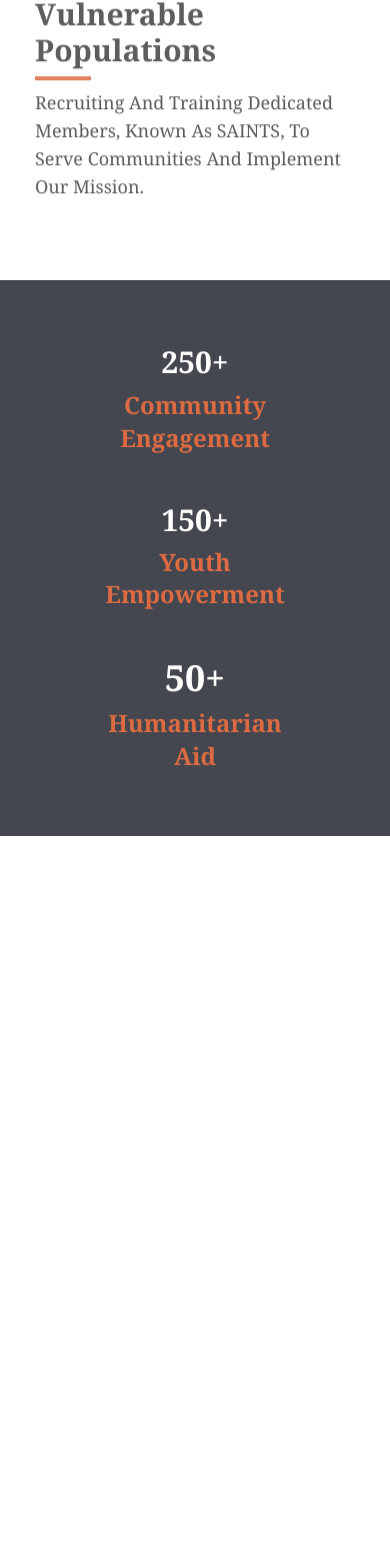
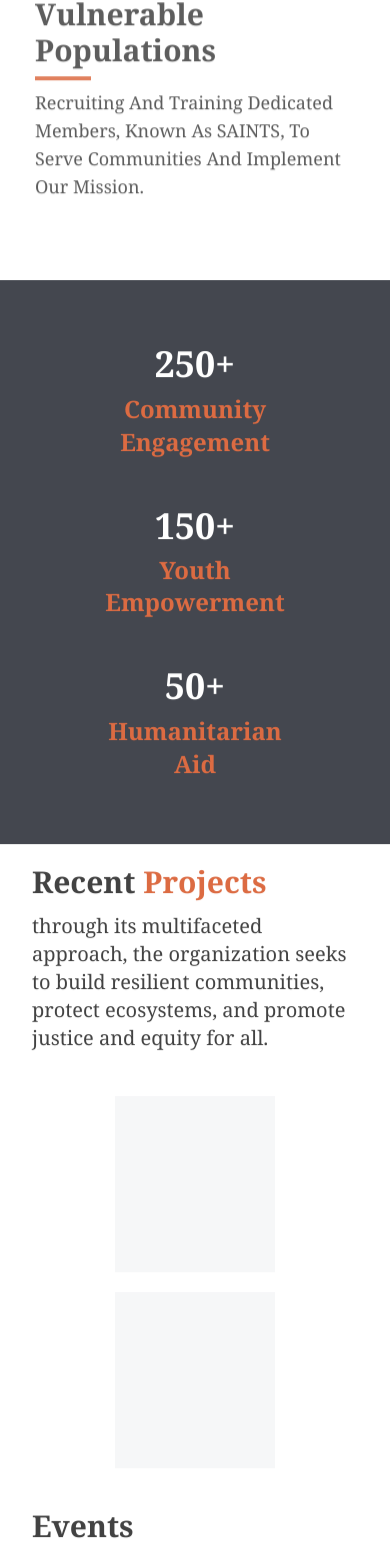
Before and after one commit to RobustTechLiberia/saints_of_humanity, a React (Vite) app: page /#/ in a window 390 px wide. Shown: the part 2223-3787 px from the top of the page. Before the commit the page ends 3059 px from the top, so only its background shows below. Built offline with nearby package versions, Linux system fonts and the light colour scheme.

Commit message:
deployment

```diff
--- a/src/Pages/home.jsx
+++ b/src/Pages/home.jsx
@@ -4,10 +4,11 @@ import Banner from "../components/banner";
 import Section from "../components/content";
 import AboutSection from "../components/about_section";
 import MainSection from "../components/mainsection";
+import RecentProjects from "../components/recent_projects";
 // import HeroImage from "../components/hero_image";
 // import FAQ from "../components/faq";
 // import Footer from "../components/footer";
-// import seoImage from "../assets/hero.png";
+import seoImage from "../assets/images/logo.png";
 
 class HomePage extends React.Component {
   render() {
@@ -26,12 +27,13 @@ class HomePage extends React.Component {
           content="Supporting vulnerable communities through education, healthcare, and humanitarian outreach."
         />
         <meta property="og:type" content="website" />
-        {/* <meta property="og:image" content={seoImage} /> */}
+        <meta property="og:image" content={seoImage} />
         <NavBar />
         <Banner />
         <Section />
         <AboutSection />
         <MainSection />
+        <RecentProjects />
         {/* <Footer /> */}
       </div>
     );
--- a/src/components/content.jsx
+++ b/src/components/content.jsx
@@ -29,7 +29,7 @@ class Section extends React.Component {
                 </p>
               </div>
               <div
-                className="h-96 w-full max-w-[23.5rem] bg-gray-950 bg-blend-overlay bg-cover bg-top bg-no-repeat md:max-w-none md:flex-1 lg:w-[44rem] lg:flex-none"
+                className="h-96 w-full max-w-[23.5rem] bg-gray-950 bg-blend-overlay bg-cover bg-top bg-no-repeat md:max-w-none md:flex-1 lg:w-162 lg:flex-none"
                 id="content"
               >
                 <h1 className="mx-6 mt-10 font-serif text-3xl font-semibold capitalize text-orange-700 sm:mx-10 md:text-4xl">
--- a/src/components/mainsection.jsx
+++ b/src/components/mainsection.jsx
@@ -4,11 +4,11 @@ class MainSection extends React.Component {
   render() {
     return (
       <>
-        <div className="bg-gray-950 md:h-80 h-auto py-16 md:py-0">
+        <div className="bg-gray-950 md:h-60 h-auto py-16 md:py-0">
           <div className="flex flex-wrap md:justify-evenly justify-center gap-12 md:gap-0 px-4 max-w-7xl mx-auto h-full items-center">
             <div className="min-w-[200px] flex flex-col items-center">
               <span className="text-center text-orange-600 md:text-2xl text-2xl capitalize font-serif font-semibold leading-snug">
-                <span className="text-white md:text-5xl text-3xl block font-serif">
+                <span className="text-white md:text-5xl text-4xl block font-serif">
                   250+
                 </span>
                 <span className="mt-2 block md:mx-0 mx-20">
@@ -19,7 +19,7 @@ class MainSection extends React.Component {
 
             <div className="min-w-[200px] flex flex-col items-center">
               <span className="text-center text-orange-600 md:text-2xl text-lg capitalize font-serif font-semibold leading-snug">
-                <span className="text-white md:text-5xl text-3xl block font-serif ">
+                <span className="text-white md:text-5xl text-4xl block font-serif ">
                   150+
                 </span>
                 <span className="mt-2 block font-serif md:text-2xl text-2xl md:mx-0 mx-20">
--- /dev/null
+++ b/src/components/recent_projects.jsx
@@ -0,0 +1,35 @@
+import React from "react";
+
+class RecentProjects extends React.Component {
+  render() {
+    return (
+      <>
+        <div className="flex flex-wrap md:justify-evenly md:h-96 h-auto bg-white">
+          <div className="md:my-10 md:mx-10 my-5 mx-8 md:w-xl w-auto bg-white flex flex-col">
+            <span className="font-serif text-3xl md:text-3xl capitalize font-semibold">
+              recent <span className="text-orange-600">projects</span>
+            </span>
+            <p className="md:py-3 py-3 md:text-md text-xl font-serif lowercase">
+              Through its multifaceted approach, the organization seeks to build
+              resilient communities, protect ecosystems, and promote justice and
+              equity for all.
+            </p>
+
+            <div className="flex flex-wrap md:justify-start md:items-start justify-center items-center md:gap-20 mt-8 gap-5">
+              <div className="w-40 md:w-60 bg-gray-100 h-44"></div>
+              <div className="w-40 md:w-60 bg-gray-100 h-44"></div>
+            </div>
+          </div>
+
+          <div className="lg:w-auto md:w-auto w-auto bg-white md:my-10 my-5 mx-8">
+            <span className="font-serif text-3xl md:text-3xl capitalize text-left font-semibold">
+              events{" "}
+            </span>
+          </div>
+        </div>
+      </>
+    );
+  }
+}
+
+export default RecentProjects;
```
Also changed, not shown: public/logo.png.
